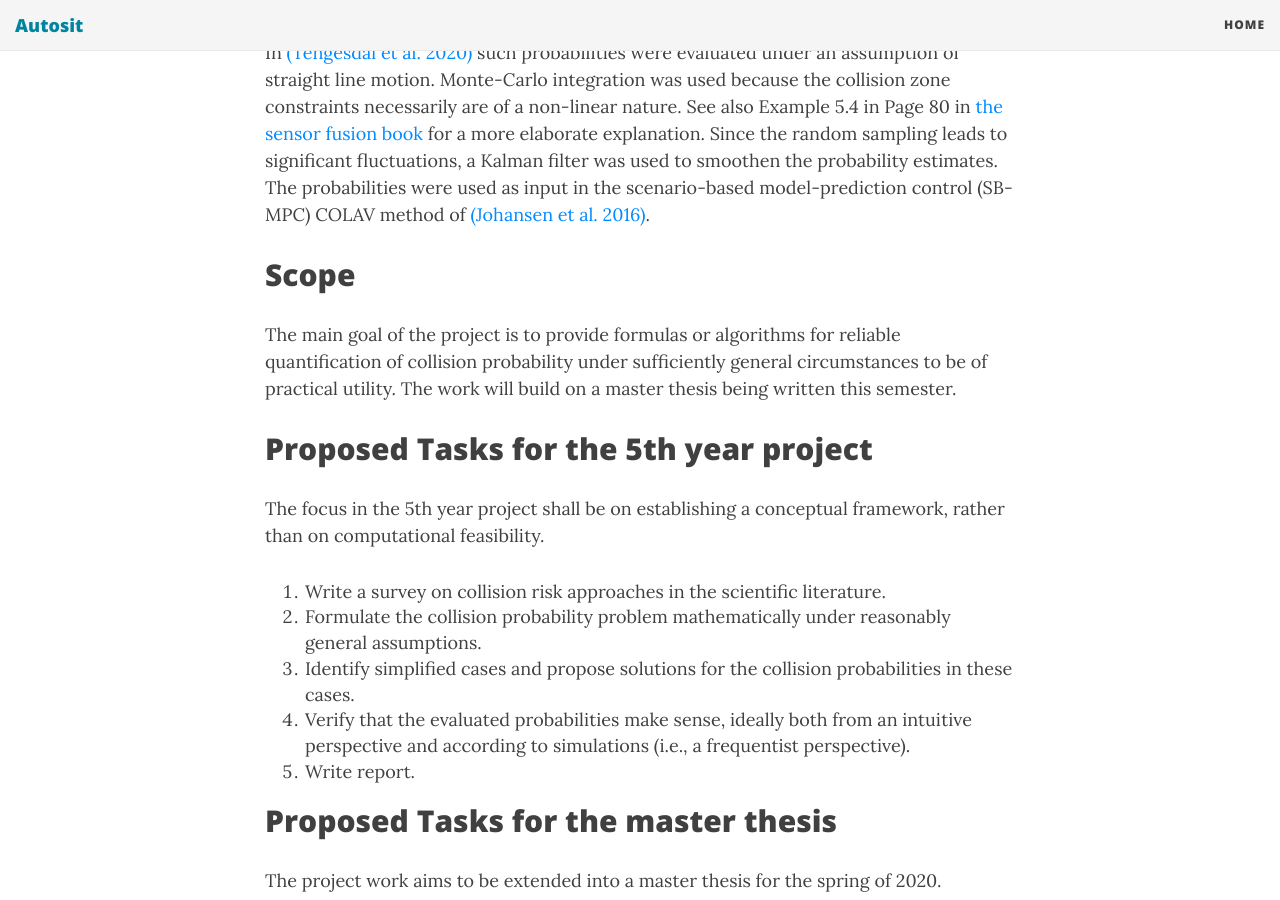
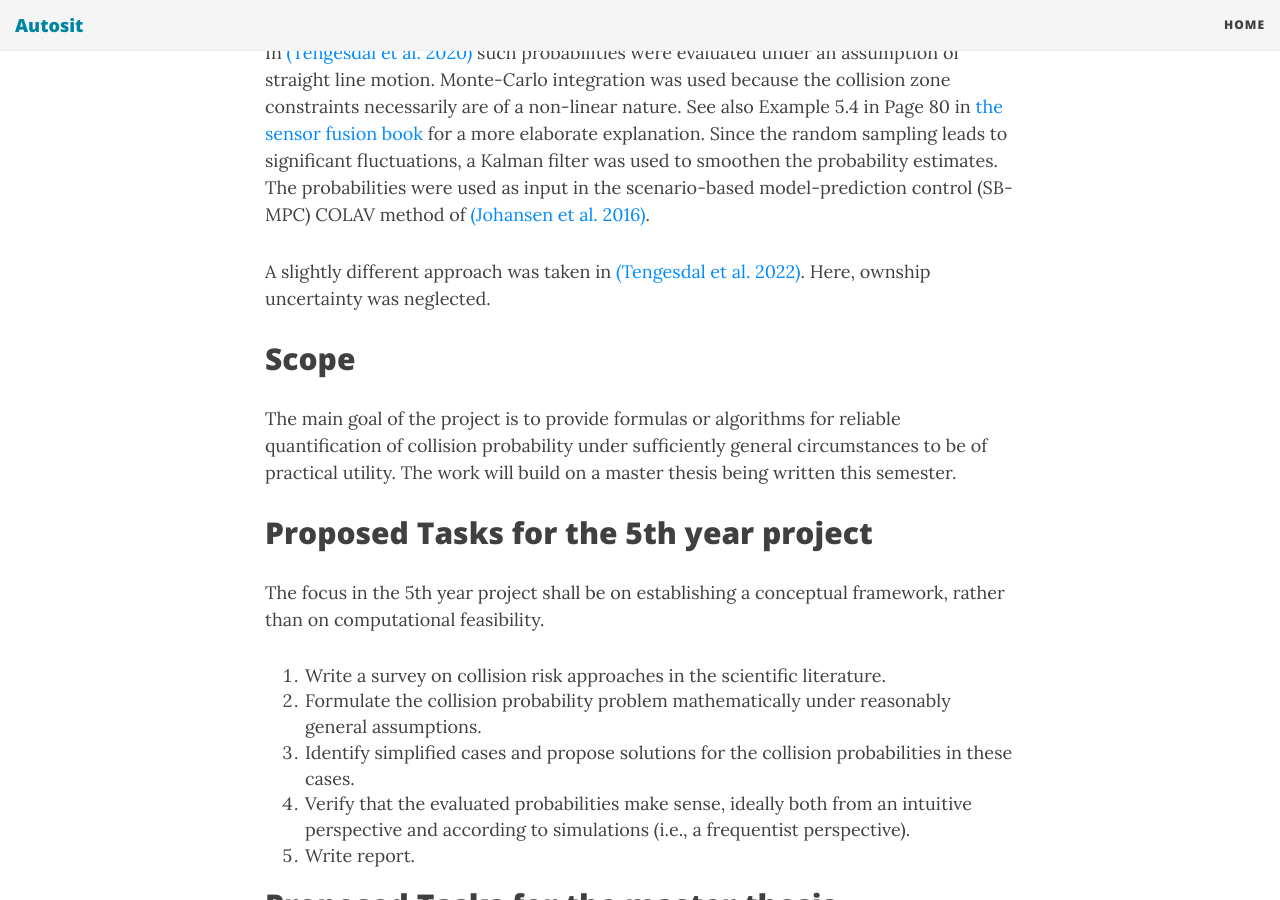
Before and after one commit to autosit/autosit.github.io, a Jekyll site: the page built from _posts/2019-04-25-colav-probabilities.md, in a window 1280 px wide and 900 px high, scrolled down 430 px. Built offline with Jekyll 4.4.1, drawn with Linux system fonts in a browser that asks for light colours; nearby versions of some CDN libraries.

Commit message:
revised text in colav prob

```diff
--- a/_posts/2019-04-25-colav-probabilities.md
+++ b/_posts/2019-04-25-colav-probabilities.md
@@ -8,6 +8,7 @@ Risk evaluations are an obvious component of a collision avoidance (COLAV) syste
 
 In [(Tengesdal et al. 2020)] such probabilities were evaluated under an assumption of straight line motion. Monte-Carlo integration was used because the collision zone constraints necessarily are of a non-linear nature. See also Example 5.4 in Page 80 in [the sensor fusion book] for a more elaborate explanation. Since the random sampling leads to significant fluctuations, a Kalman filter was used to smoothen the probability estimates. The probabilities were used as input in the scenario-based model-prediction control (SB-MPC) COLAV method of [(Johansen et al. 2016)].
 
+A slightly different approach was taken in [(Tengesdal et al. 2022)]. Here, ownship uncertainty was neglected.
 
 ## Scope
 The main goal of the project is to provide formulas or algorithms for reliable quantification of collision probability
@@ -52,3 +53,4 @@ For more information, contact main supervisor [Edmund F. Brekke](http://www.ntnu
 [TTK4250 Sensor fusion]: http://folk.ntnu.no/edmundfo/msc2019-2020/sf13chapters.pdf
 [(Tengesdal et al. 2020)]: https://folk.ntnu.no/torarnj/TTengesdal_2020_On_collision_risk_assessment_for_autonomous_ships_using_scenario_based_mpc.pdf
 [(Johansen et al. 2016)]: https://ntnuopen.ntnu.no/ntnu-xmlui/handle/11250/2469879
+[(Tengesdal et al. 2022)]: https://ieeexplore.ieee.org/stamp/stamp.jsp?tp=&arnumber=9508828
```
